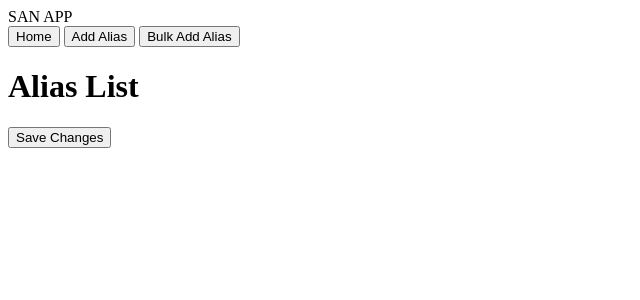
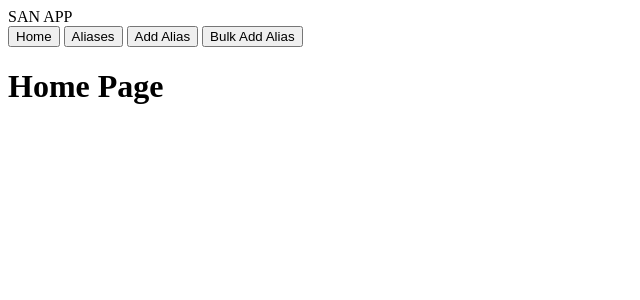
Before and after one commit to rickkoe/koetool, a Django app: page / in a window 1280 px wide. Shown: the top 300 px of the page, without its empty margins (0-640 px from the left). Run offline with Django 4.2, Linux system fonts and the light colour scheme; data comes from the database, SQL or seed files in the repository; both versions use the stored data as it was after the commit; some libraries are stand-ins or nearby versions.

Commit message:
rename old index to aliases

```diff
--- a/san_project/san_app/templates/base_generic.html
+++ b/san_project/san_app/templates/base_generic.html
@@ -15,6 +15,9 @@
     <nav>
         <button onclick="location.href='{% url 'index' %}'" type="button">
             Home
+        </button>
+        <button onclick="location.href='{% url 'aliases' %}'" type="button">
+            Aliases
         </button>
         <button onclick="location.href='{% url 'add_alias' %}'" type="button">
             Add Alias
--- a/san_project/san_app/templates/index.html
+++ b/san_project/san_app/templates/index.html
@@ -1,20 +1,5 @@
 <!DOCTYPE html>
 {% extends "base_generic.html" %}
-{% load static %}
 {% block content %}
-<h1>Alias List</h1>
-
-<div id="aliasTable"></div>
-
-<button id="submit-data">Save Changes</button>
-
-
+<h1>Home Page</h1>
 {% endblock %}
-{% block extra_js %}
-
-<script src="{% static 'san_app/js/index.js' %}"></script>
-
-<script>
-    const data = {{ aliases|safe }};
-</script>
-{% endblock %}
--- a/san_project/san_app/urls.py
+++ b/san_project/san_app/urls.py
@@ -3,6 +3,7 @@
 
 urlpatterns = [
     path('', views.index, name='index'),
+    path('aliases/', views.aliases, name='aliases'),
     path('add/', views.add_alias, name='add_alias'),
     path('bulk_add_alias/', views.bulk_add_alias, name='bulk_add_alias'),
 ]
--- a/san_project/san_app/views.py
+++ b/san_project/san_app/views.py
@@ -15,8 +15,11 @@
 
 logger = logging.getLogger(__name__)
 
+def index(request):
+    return render(request, 'index.html')
+
 @csrf_exempt
-def index(request):
+def aliases(request):
     if request.method == 'POST':
         data = json.loads(request.POST['data'])
 
@@ -30,7 +33,6 @@
             else:  # If there's no ID, create a new record
                 SANAlias.objects.create(alias_name=row['alias_name'], WWPN=row['WWPN'], use=row['use'])
 
-        SANAlias.objects.save()
 
         # Find and delete records that are not in the submitted data
         # We only check the IDs of the rows that had an ID (i.e., not the new rows)
@@ -40,7 +42,7 @@
     else:
         # For GET requests, we just send all the records to the template
         aliases = SANAlias.objects.values()
-        return render(request, 'index.html', {'aliases': list(aliases)})
+        return render(request, 'aliases.html', {'aliases': list(aliases)})
 
 
 def add_alias(request):
```
Also changed, not shown: san_project/san_app/templates/aliases.html (added, +20 -0 lines), san_project/db.sqlite3, san_project/san_app/static/san_app/js/aliases.js (renamed from san_project/san_app/static/san_app/js/index.js).
